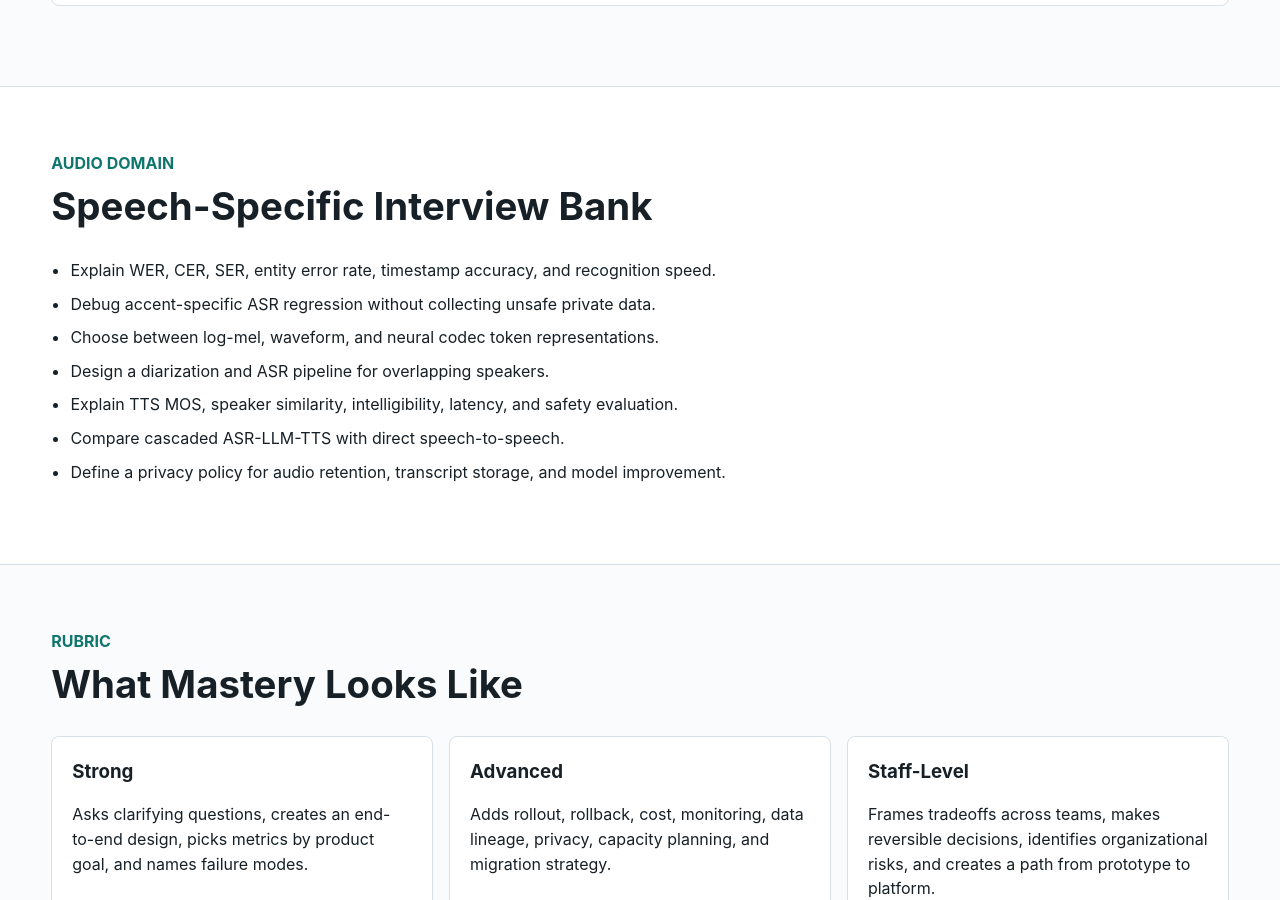
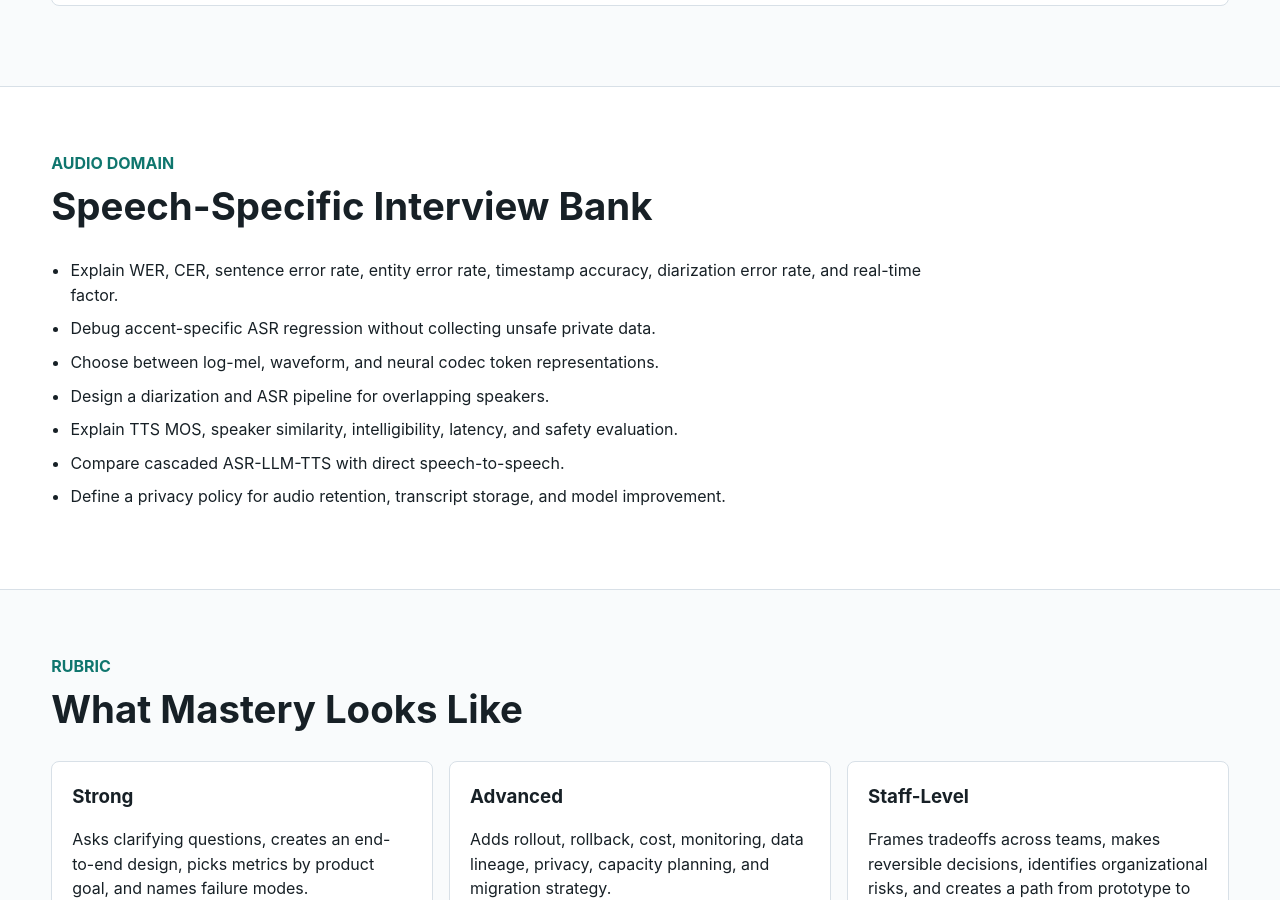
Before and after one commit to kennethli319/kennethli319.github.io, a Jekyll site: the page audio-text-ml-course/lessons/senior-ml-interview-track.html, which Jekyll copies as it is, in a window 1280 px wide and 900 px high, scrolled down 4532 px. Built offline with Jekyll 4.4.1, drawn with Linux system fonts in a browser that asks for light colours.

Commit message:
Clarify speech interview metrics

```diff
--- a/audio-text-ml-course/lessons/senior-ml-interview-track.html
+++ b/audio-text-ml-course/lessons/senior-ml-interview-track.html
@@ -339,7 +339,7 @@ def training_step(model, batch):
         <h2>Speech-Specific Interview Bank</h2>
       </div>
       <ul class="checklist">
-        <li>Explain WER, CER, SER, entity error rate, timestamp accuracy, and recognition speed.</li>
+        <li>Explain WER, CER, sentence error rate, entity error rate, timestamp accuracy, diarization error rate, and real-time factor.</li>
         <li>Debug accent-specific ASR regression without collecting unsafe private data.</li>
         <li>Choose between log-mel, waveform, and neural codec token representations.</li>
         <li>Design a diarization and ASR pipeline for overlapping speakers.</li>
```
